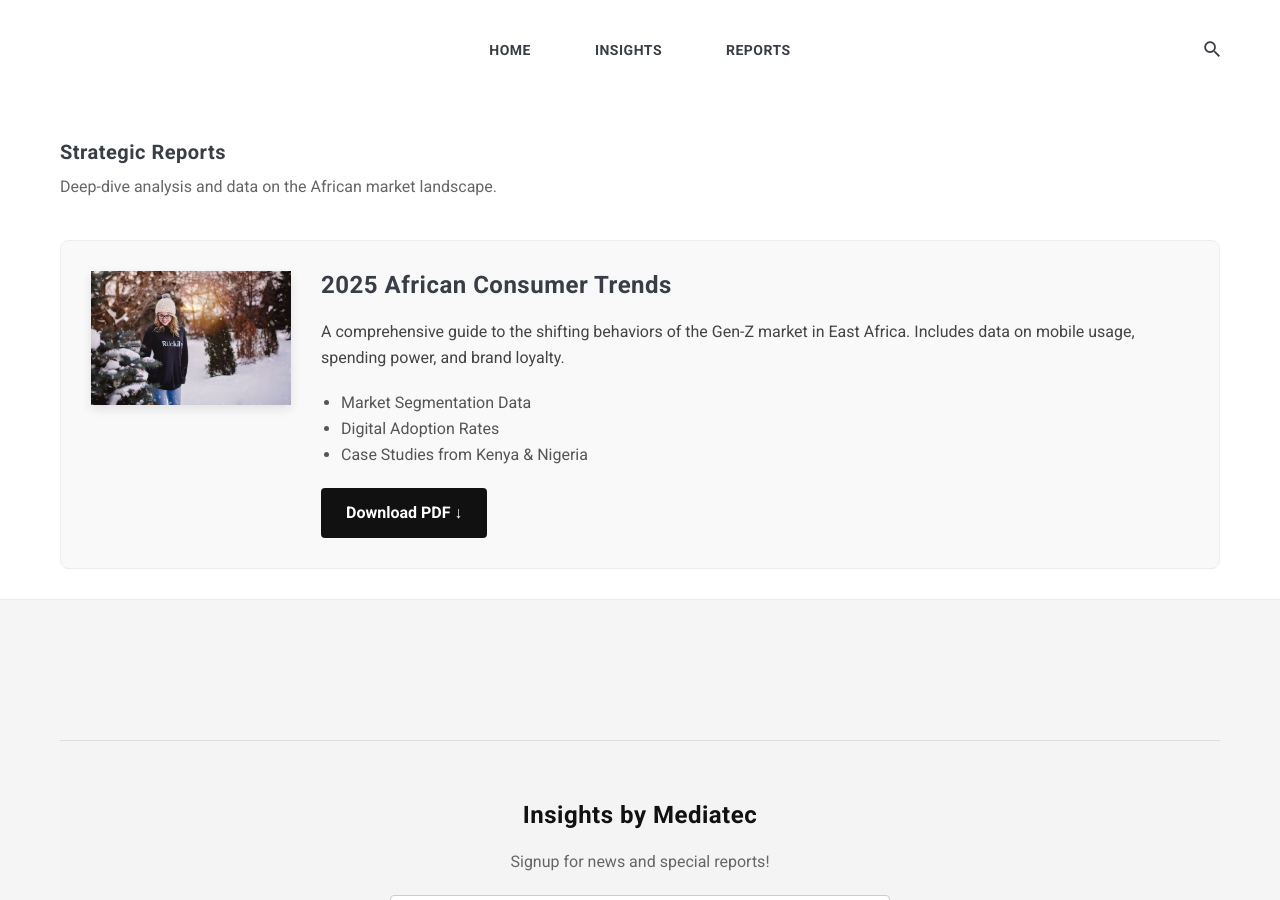
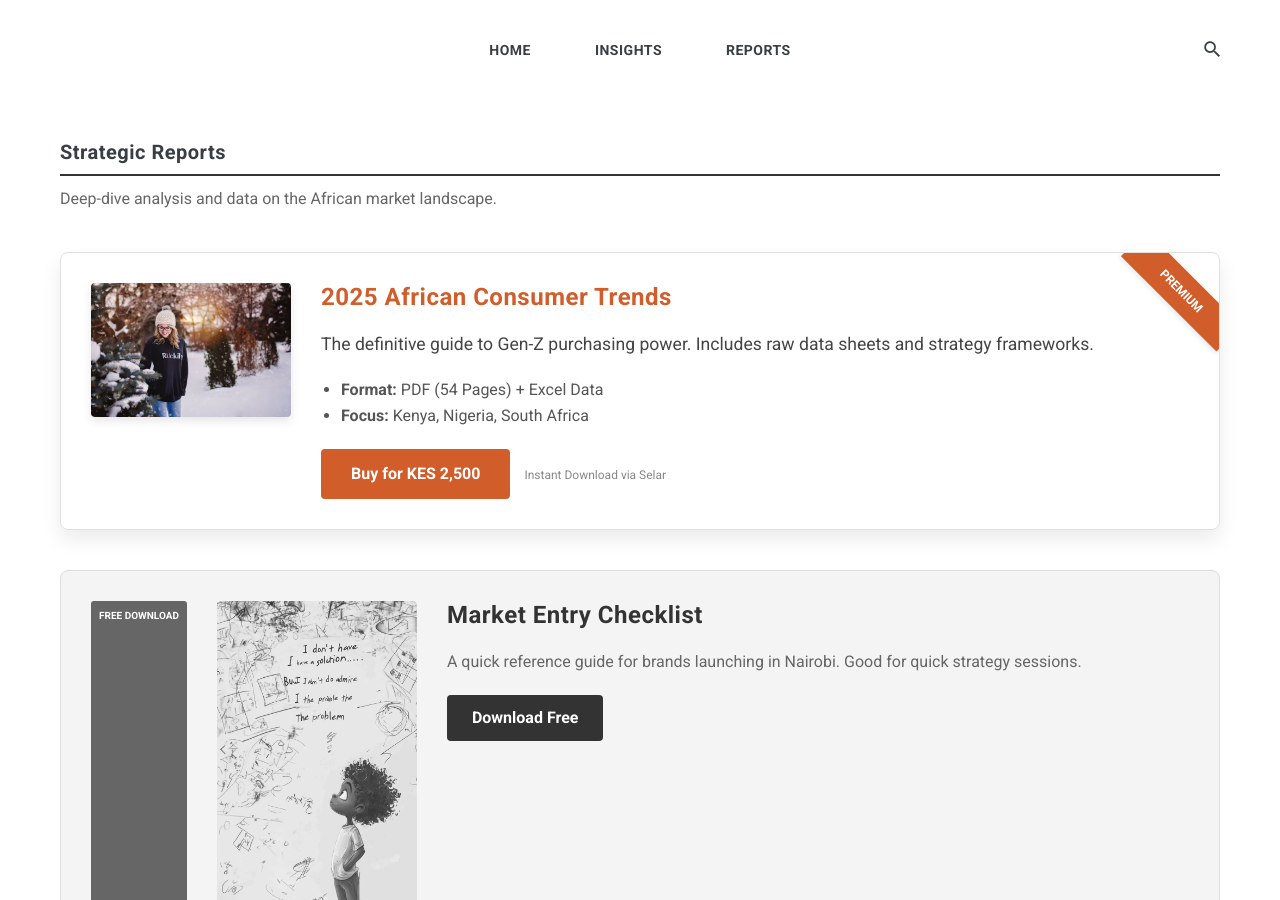
Before and after one commit to vrmshamba/mediatec-insights, a Jekyll site: the page built from reports.html, in a window 1280 px wide and 900 px high. Built offline with Jekyll 4.4.1, drawn with Linux system fonts in a browser that asks for light colours; nearby versions of some CDN libraries.

Commit message:
Update reports.html
Signed-off-by: suziengatia <127926050+vrmshamba@users.noreply.github.com>

```diff
--- a/reports.html
+++ b/reports.html
@@ -8,27 +8,51 @@ permalink: /reports/
   <div class="row">
     <div class="col col-12">
 
-      <h4 style="margin-top: 40px; margin-bottom: 10px;">Strategic Reports</h4>
+      <h4 style="margin-top: 40px; margin-bottom: 10px; border-bottom: 2px solid #333; padding-bottom: 10px;">Strategic Reports</h4>
       <p style="margin-bottom: 40px; color: #666;">Deep-dive analysis and data on the African market landscape.</p>
 
-      <div class="report-item" style="display: flex; gap: 30px; margin-bottom: 30px; background: #f9f9f9; padding: 30px; border-radius: 8px; border: 1px solid #eee;">
+      <div class="report-item" style="display: flex; gap: 30px; margin-bottom: 40px; background: #fff; padding: 30px; border-radius: 8px; border: 1px solid #e0e0e0; box-shadow: 0 10px 20px rgba(0,0,0,0.08); position: relative; overflow: hidden;">
+
+        <div style="position: absolute; top: 20px; right: -30px; background: #d15d2a; color: white; padding: 5px 40px; transform: rotate(45deg); font-size: 12px; font-weight: bold; box-shadow: 0 2px 5px rgba(0,0,0,0.1);">
+          PREMIUM
+        </div>
 
         <div class="report-image" style="flex: 0 0 200px;">
-           <img src="{{ site.baseurl }}/images/04.jpg" style="width: 100%; box-shadow: 0 4px 10px rgba(0,0,0,0.1);">
+           <img src="{{ site.baseurl }}/images/04.jpg" style="width: 100%; border-radius: 4px; box-shadow: 0 4px 10px rgba(0,0,0,0.1);">
         </div>
 
         <div class="report-content" style="flex: 1;">
-          <h3 style="margin-top: 0;">2025 African Consumer Trends</h3>
-          <p style="line-height: 1.6; color: #444;">A comprehensive guide to the shifting behaviors of the Gen-Z market in East Africa. Includes data on mobile usage, spending power, and brand loyalty.</p>
+          <h3 style="margin-top: 0; color: #d15d2a;">2025 African Consumer Trends</h3>
+          <p style="color: #444; font-size: 1.1em; line-height: 1.5;">The definitive guide to Gen-Z purchasing power. Includes raw data sheets and strategy frameworks.</p>
 
           <ul style="margin: 15px 0 20px 20px; color: #555;">
-             <li>Market Segmentation Data</li>
-             <li>Digital Adoption Rates</li>
-             <li>Case Studies from Kenya & Nigeria</li>
+             <li><strong>Format:</strong> PDF (54 Pages) + Excel Data</li>
+             <li><strong>Focus:</strong> Kenya, Nigeria, South Africa</li>
           </ul>
 
-          <a href="{{ site.baseurl }}/files/2025-trend-report.pdf" download class="button" style="background: #111; color: white; padding: 12px 25px; text-decoration: none; border-radius: 4px; display: inline-block; font-weight: bold;">
-            Download PDF &darr;
+          <a href="https://selar.co/YOUR_LINK" target="_blank" class="button" style="background: #d15d2a; color: white; padding: 12px 30px; text-decoration: none; border-radius: 4px; display: inline-block; font-weight: bold; border: none; transition: background 0.3s;">
+            Buy for KES 2,500
+          </a>
+          <span style="font-size: 12px; color: #888; margin-left: 10px;">Instant Download via Selar</span>
+        </div>
+      </div>
+
+      <div class="report-item" style="display: flex; gap: 30px; margin-bottom: 30px; background: #f4f4f4; padding: 30px; border-radius: 8px; border: 1px solid #ddd;">
+
+        <div style="background: #666; color: white; display: inline-block; padding: 2px 8px; border-radius: 3px; font-size: 10px; font-weight: bold; margin-bottom: 10px;">
+          FREE DOWNLOAD
+        </div>
+
+        <div class="report-image" style="flex: 0 0 200px;">
+           <img src="{{ site.baseurl }}/images/01.jpg" style="width: 100%; border-radius: 4px; filter: grayscale(100%); opacity: 0.8;">
+        </div>
+
+        <div class="report-content" style="flex: 1;">
+          <h3 style="margin-top: 0; color: #333;">Market Entry Checklist</h3>
+          <p style="color: #666;">A quick reference guide for brands launching in Nairobi. Good for quick strategy sessions.</p>
+
+          <a href="YOUR_MAILERLITE_LINK" target="_blank" class="button" style="background: #333; color: white; padding: 10px 25px; text-decoration: none; border-radius: 4px; display: inline-block; font-weight: bold;">
+            Download Free
           </a>
         </div>
       </div>
```
